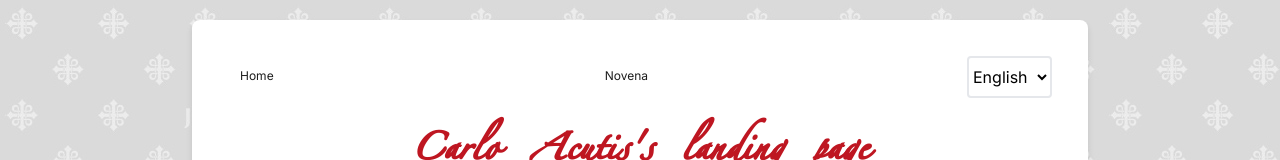
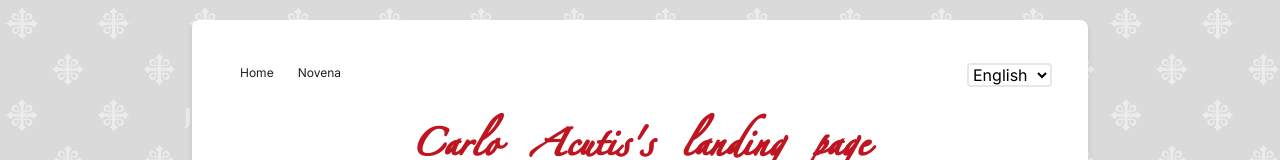
Before and after one commit to sergio-scardigno/Proyecto-Carlo-Acutis-Chascomus, a Next.js app: page /en in a window 1280 px wide. Shown: the top 160 px of the page. Built offline with nearby package versions, Linux system fonts and the light colour scheme.

Commit message:
cambios-swicher

```diff
--- a/src/components/header.tsx
+++ b/src/components/header.tsx
@@ -13,7 +13,7 @@
 
     return (
         <header className="p-4">
-            <nav className="flex items-center justify-between switcher">
+            <nav className="flex items-start switcher">
                 {/* Link a la página principal con el locale actual */}
                 <Link href={`/${locale}`} className="nav-link">
                     {t('home')}
@@ -23,7 +23,10 @@
                     {t('url')}
                 </Link>
                 {/* Componente para cambiar de idioma */}
-                <LocalSwitcher />
+
+                <div className="ml-auto">
+                    <LocalSwitcher />
+                </div>
             </nav>
         </header>
     );
```
